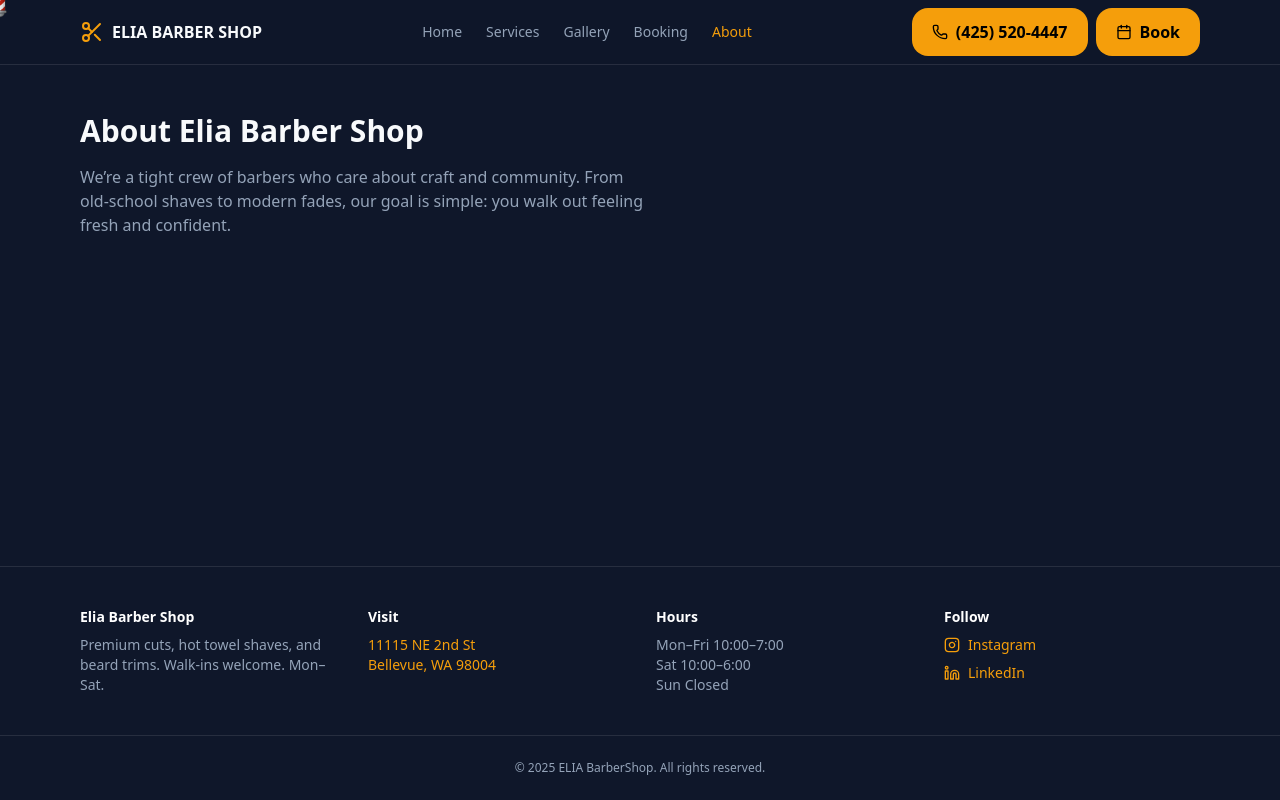
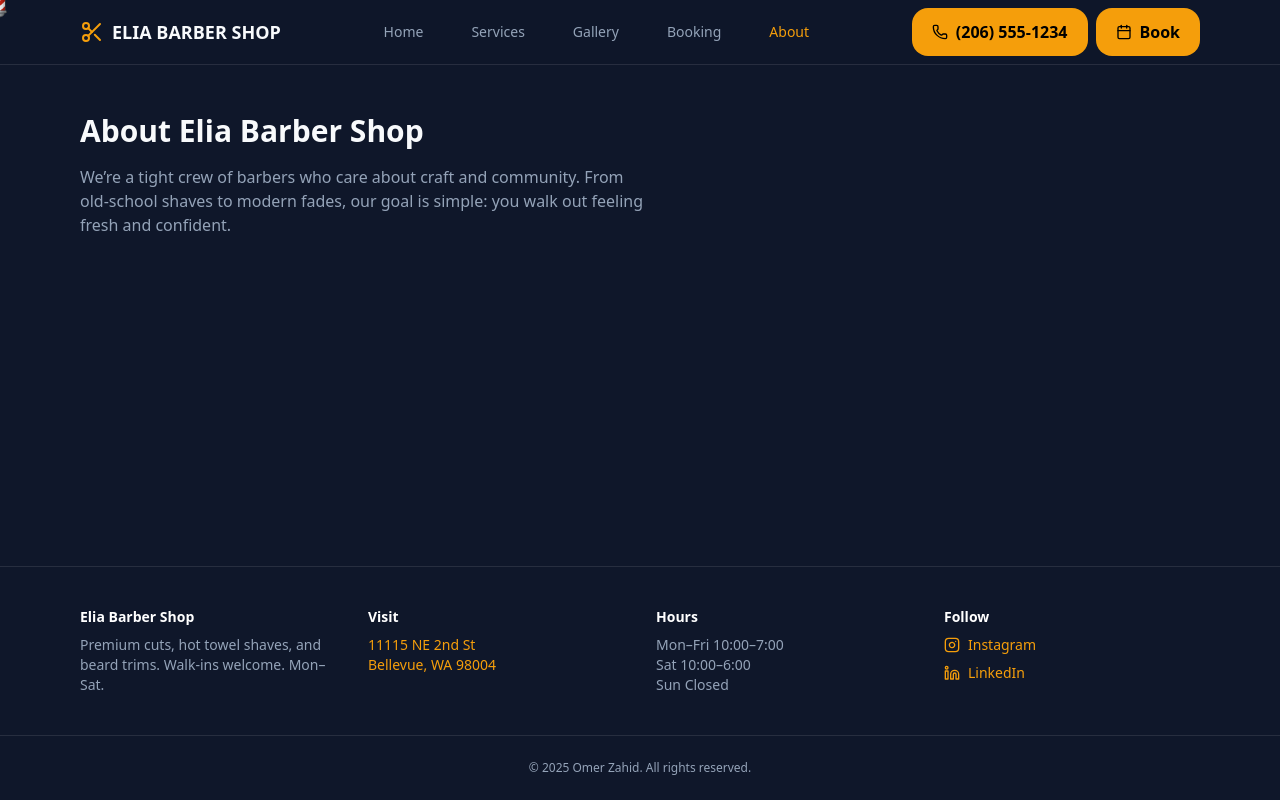
Before and after one commit to mz9201ju/ELIA_BarberShop_WebSite, a React (Vite) app: page /ELIA_BarberShop_WebSite/about in a window 1280 px wide. Built offline with nearby package versions, Linux system fonts and the light colour scheme.

Commit message:
updated the header aligned and css fix

```diff
--- a/src/App.jsx
+++ b/src/App.jsx
@@ -1,27 +1,22 @@
 import { useState } from "react";
 import { Routes, Route, NavLink } from "react-router-dom";
-import {
-  Scissors,
-  Phone,
-  Calendar,
-  Instagram,
-  Linkedin,
-  Menu,
-  X,
-} from "lucide-react";
+import { Scissors, Phone, Calendar, Instagram, Linkedin, Menu, X } from "lucide-react";
+import BarberPoleCursor from "./components/BarberPoleCursor.jsx";
+
+// Pages
 import Home from "./pages/Home.jsx";
 import Services from "./pages/Services.jsx";
 import Gallery from "./pages/Gallery.jsx";
 import Booking from "./pages/Booking.jsx";
 import About from "./pages/About.jsx";
 
-/* ============================================================
-   🚀 Root App Component
-   - Wraps Header + Routed Pages + Footer
-============================================================ */
+/* =====================================================
+   🧠 MAIN APP
+===================================================== */
 export default function App() {
   return (
     <div className="min-h-screen flex flex-col">
+      <BarberPoleCursor />
       <Header />
       <main className="flex-1">
         <Routes>
@@ -37,38 +32,13 @@ export default function App() {
   );
 }
 
-/* ============================================================
-   🧭 Reusable Navigation Link Component
-   - Simplifies nav link rendering and handles active styles
-============================================================ */
-function NavItem({ to, label, onClick }) {
-  return (
-    <NavLink
-      to={to}
-      onClick={onClick}
-      end
-      className={({ isActive }) =>
-        `text-sm ${isActive
-          ? "text-brand-accent"
-          : "text-brand-sub hover:text-white transition"
-        }`
-      }
-    >
-      {label}
-    </NavLink>
-  );
-}
-
-/* ============================================================
-   🧢 Header Component (Responsive + Mobile Support)
-   - Includes burger toggle for mobile
-   - Uses reusable <NavItem /> for consistency
-============================================================ */
+/* =====================================================
+   🧭 HEADER (Mobile + Desktop Navigation)
+===================================================== */
 function Header() {
   const [menuOpen, setMenuOpen] = useState(false);
 
-  // Centralized nav items (DRY)
-  const nav = [
+  const navLinks = [
     { to: "/", label: "Home" },
     { to: "/services", label: "Services" },
     { to: "/gallery", label: "Gallery" },
@@ -76,88 +46,97 @@ function Header() {
     { to: "/about", label: "About" },
   ];
 
+  // 🧩 Reusable NavLink Renderer
+  const renderNavLinks = (onClick) =>
+    navLinks.map((n) => (
+      <NavLink
+        key={n.to}
+        to={n.to}
+        onClick={() => onClick && onClick()} // closes menu on mobile
+        className={({ isActive }) =>
+          `block px-3 py-2 text-sm font-medium transition ${isActive ? "text-brand-accent" : "text-brand-sub hover:text-white"
+          }`
+        }
+        end
+      >
+        {n.label}
+      </NavLink>
+    ));
+
   return (
     <header className="sticky top-0 z-50 border-b border-white/10 bg-brand-bg/70 backdrop-blur">
-      <div className="container flex items-center justify-between h-16 overflow-x-hidden px-2 sm:px-4">
-        {/* 🔹 Logo */}
-        <div className="flex items-center gap-2 text-brand-text font-bold">
+      <div className="container flex items-center justify-between h-16 px-4 sm:px-6">
+        {/* 🪒 Logo */}
+        {/* 🪒 Logo — clickable to go Home */}
+        <NavLink
+          to="/"
+          className="flex items-center gap-2 text-brand-text font-bold text-base sm:text-lg hover:text-brand-accent transition"
+        >
           <Scissors className="w-6 h-6 text-brand-accent" />
           <span>ELIA BARBER SHOP</span>
-        </div>
+        </NavLink>
 
-        {/* 🔹 Desktop Navigation */}
-        <nav className="hidden md:flex items-center gap-6">
-          {nav.map((n) => (
-            <NavItem key={n.to} to={n.to} label={n.label} />
-          ))}
-        </nav>
 
-        {/* 🔹 Right-side Buttons + Burger */}
-        <div className="flex items-center gap-1 sm:gap-2 shrink-0">
-          <a
-            href="tel:+14255204447"
-            className="btn hidden sm:inline-flex h-12 min-w-[140px] justify-center whitespace-nowrap"
-          >
-            <Phone className="w-4 h-4" /> (425) 520-4447
+        {/* 📱 Mobile Menu Button */}
+        <button
+          className="md:hidden p-2 text-brand-sub hover:text-white transition"
+          onClick={() => setMenuOpen((prev) => !prev)}
+          aria-label="Toggle menu"
+        >
+          {menuOpen ? <X className="w-6 h-6" /> : <Menu className="w-6 h-6" />}
+        </button>
+
+        {/* 🖥️ Desktop Navigation */}
+        <nav className="hidden md:flex items-center gap-6">{renderNavLinks()}</nav>
+
+        {/* 📞 Action Buttons */}
+        <div className="hidden sm:flex items-center gap-2">
+          <a href="tel:+12065551234" className="btn hidden sm:inline-flex">
+            <Phone className="w-4 h-4" /> (206) 555-1234
           </a>
-
-          <NavLink
-            to="/booking"
-            className="btn hidden sm:inline-flex h-12 min-w-[100px] justify-center whitespace-nowrap"
-          >
+          <NavLink to="/booking" className="btn">
             <Calendar className="w-4 h-4" /> Book
           </NavLink>
-
-          {/* Burger menu icon */}
-          <button
-            onClick={() => setMenuOpen(!menuOpen)}
-            className="md:hidden text-brand-accent ml-1"
-            aria-label="Toggle menu"
-          >
-            {menuOpen ? <X className="w-6 h-6" /> : <Menu className="w-6 h-6" />}
-          </button>
         </div>
       </div>
 
-      {/* 🔹 Mobile Menu Drawer */}
+      {/* 📱 Mobile Dropdown Menu */}
       {menuOpen && (
-        <div className="md:hidden bg-brand-bg/95 backdrop-blur border-t border-white/10 animate-slide-down">
-          <div className="flex flex-col items-center gap-4 py-4">
-            {nav.map((n) => (
-              <NavItem
-                key={n.to}
-                to={n.to}
-                label={n.label}
-                onClick={() => setMenuOpen(false)} // close menu after click
-              />
-            ))}
-          </div>
+        <div className="md:hidden border-t border-white/10 bg-brand-bg/90 backdrop-blur-sm">
+          <nav className="flex flex-col items-start px-4 py-3 space-y-2">
+            {renderNavLinks(() => setMenuOpen(false))}
+            {/* Optional: Booking button also in mobile menu */}
+            <a href="tel:+12065551234" className="btn w-full justify-center mt-2">
+              <Phone className="w-4 h-4" /> (206) 555-1234
+            </a>
+            <NavLink
+              to="/booking"
+              onClick={() => setMenuOpen(false)}
+              className="btn w-full justify-center mt-2"
+            >
+              <Calendar className="w-4 h-4" /> Book
+            </NavLink>
+          </nav>
         </div>
       )}
     </header>
   );
 }
 
-/* ============================================================
-   🦶 Footer Component
-   - Clean grid layout with social + info
-============================================================ */
+/* =====================================================
+   ⚓ FOOTER
+===================================================== */
 function Footer() {
   return (
     <footer className="border-t border-white/10 mt-12">
-      <div className="container py-10 grid sm:grid-cols-2 md:grid-cols-4 gap-8 text-sm text-brand-sub">
-        {/* Brand Info */}
+      <div className="container px-4 sm:px-6 py-10 grid sm:grid-cols-2 md:grid-cols-4 gap-8 text-sm text-brand-sub">
+        {/* 🏪 About */}
         <div>
-          <div className="text-white font-semibold mb-2">
-            Elia Barber Shop
-          </div>
-          <p>
-            Premium cuts, hot towel shaves, and beard trims. Walk-ins
-            welcome. Mon–Sat.
-          </p>
+          <div className="text-white font-semibold mb-2">Elia Barber Shop</div>
+          <p>Premium cuts, hot towel shaves, and beard trims. Walk-ins welcome. Mon–Sat.</p>
         </div>
 
-        {/* Location */}
+        {/* 📍 Location */}
         <div>
           <div className="text-white font-semibold mb-2">Visit</div>
           <a
@@ -166,13 +145,11 @@ function Footer() {
             rel="noopener noreferrer"
             className="link block"
           >
-            11115 NE 2nd St
-            <br />
-            Bellevue, WA 98004
+            11115 NE 2nd St<br />Bellevue, WA 98004
           </a>
         </div>
 
-        {/* Hours */}
+        {/* 🕒 Hours */}
         <div>
           <div className="text-white font-semibold mb-2">Hours</div>
           <p>
@@ -184,27 +161,28 @@ function Footer() {
           </p>
         </div>
 
-        {/* Social Links */}
+        {/* 🌐 Social Links */}
         <div>
           <div className="text-white font-semibold mb-2">Follow</div>
           <a
             className="link flex items-center gap-2 mb-2"
             href="https://eliabarber.unaux.com/"
+            target="_blank"
           >
             <Instagram className="w-4 h-4" /> Instagram
           </a>
           <a
             className="link flex items-center gap-2"
             href="https://www.linkedin.com/in/omer-zahid-developer/"
+            target="_blank"
           >
             <Linkedin className="w-4 h-4" /> LinkedIn
           </a>
         </div>
       </div>
 
-      {/* Footer Bottom */}
       <div className="text-center text-xs text-brand-sub py-6 border-t border-white/10">
-        © {new Date().getFullYear()} ELIA BarberShop. All rights reserved.
+        © {new Date().getFullYear()} Omer Zahid. All rights reserved.
       </div>
     </footer>
   );
```
